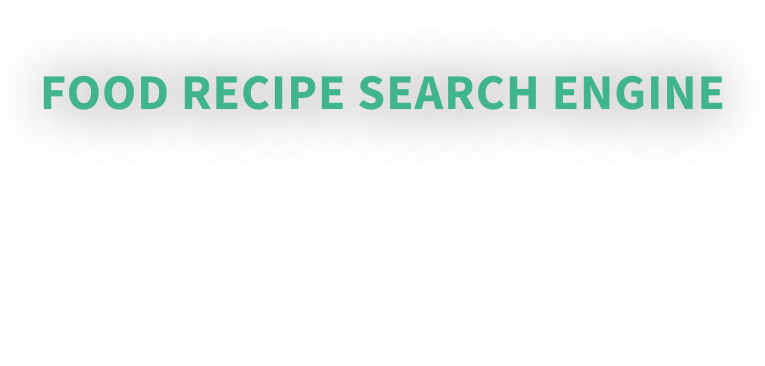
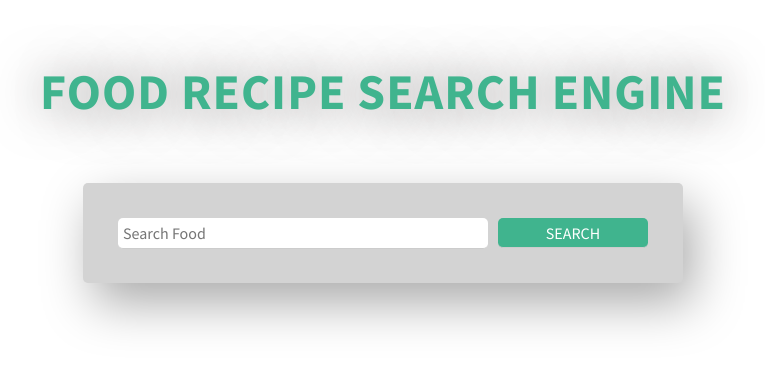
Before and after one commit to MuhammadHafidzMisrudin/learning-js-dev, a React (Create React App) app in the folder food-recipe-search/: page / in a window 1280 px wide. Shown: the top 366 px of the page, without its empty margins (257-1022 px from the left). Built offline with nearby package versions, Linux system fonts and the light colour scheme.

Commit message:
added form element to submit input.

```diff
--- a/food-recipe-search/src/App.js
+++ b/food-recipe-search/src/App.js
@@ -14,6 +14,7 @@ const App = () => {
     const url = `https://api.edamam.com/search?q=chicken&app_id=${APP_ID}&app_key=${APP_KEY}`;
 
     // get data from the request via search api call.
+    // eslint-disable-next-line
     const getData = async () => {
         const result = await Axios.get(url);
         console.log(result);
@@ -21,7 +22,14 @@ const App = () => {
 
     return (
         <div className="App">
-            <h1 onClick={getData}>Food Recipe Search Engine</h1>
+            {/* heading */}
+            <h1>Food Recipe Search Engine</h1>
+
+            {/* input form */}
+            <form className="search-form" action="">
+                <input type="text" placeholder="Search Food" autoComplete="off" />
+                <input type="Submit" defaultValue="Search" />
+            </form>
         </div>
     );
 };
```
